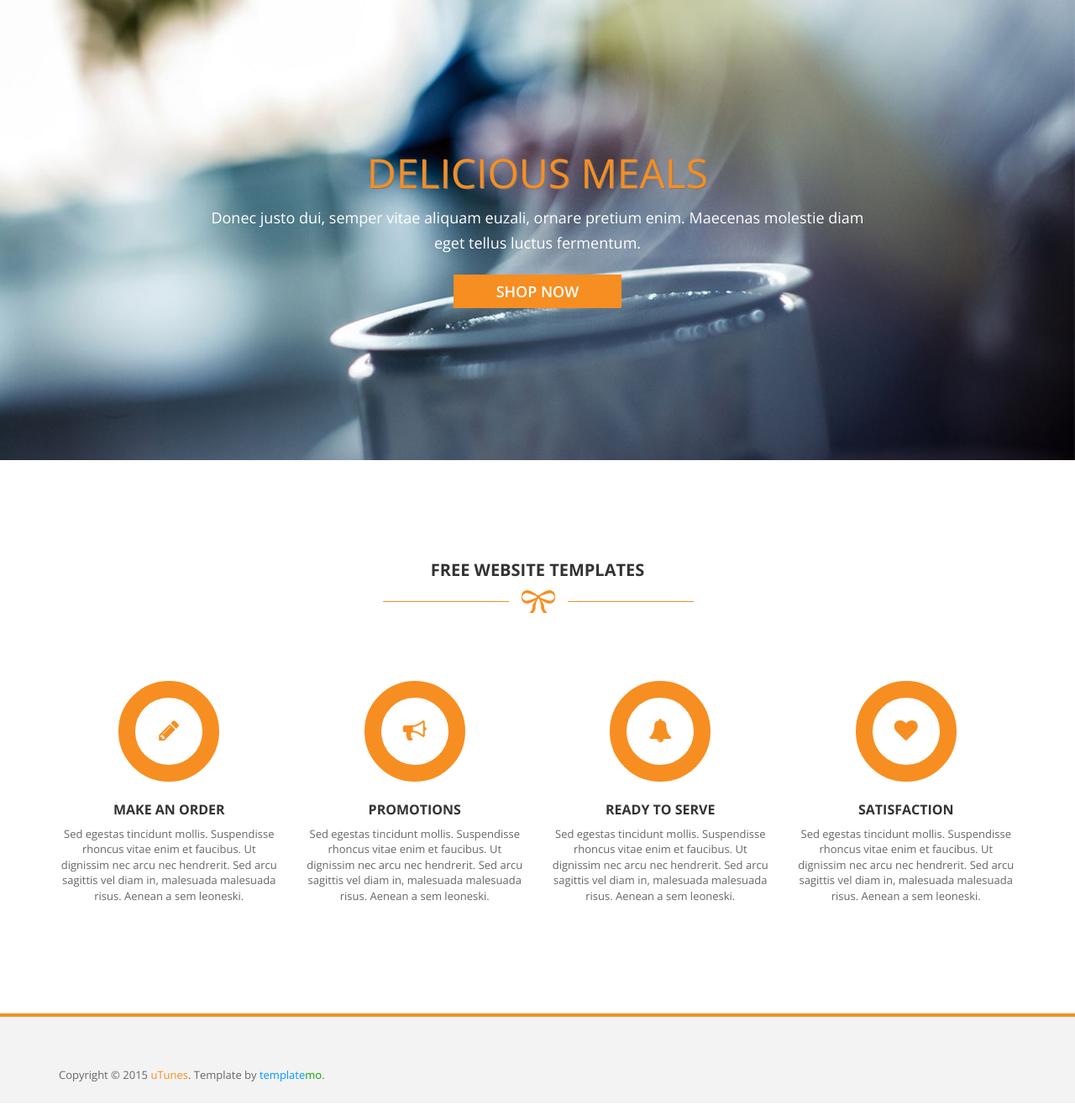
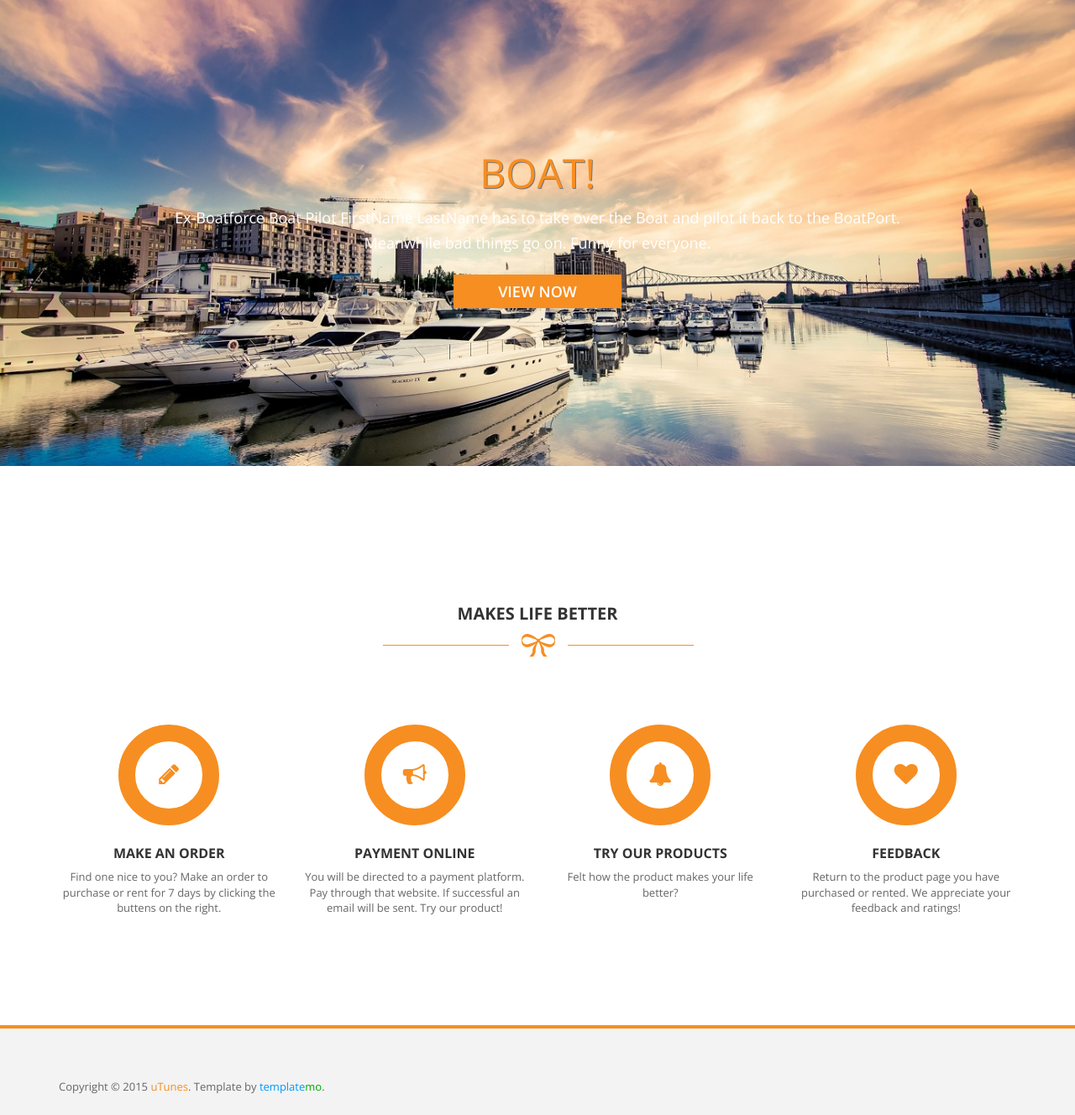
Before and after one commit to Aperture-Scientist4/CS2102-Project, a Django app: page /store/ in a window 1280 px wide. Shown: the part 143-1471 px from the top of the page at 84% size. Before the commit the page ends 1432 px from the top, so only its background shows below. Run offline with Django 3.2, Linux system fonts and the light colour scheme; some libraries are stand-ins or nearby versions.

Commit message:
fix index page

```diff
--- a/store/templates/store/index.html
+++ b/store/templates/store/index.html
@@ -95,28 +95,28 @@ http://www.templatemo.com/preview/templatemo_417_grill
                   <ul class="slides">
                     <li>
                         <div class="slider-caption">
-                            <h1>Delicious Meals</h1>
-                            <p>Donec justo dui, semper vitae aliquam euzali, ornare pretium enim. Maecenas molestie diam
-                            <br><br>eget tellus luctus fermentum.</p>
-                            <a href="single-post.html">Shop Now</a>
+                            <h1>Boat!</h1>
+                            <p>Ex-Boatforce Boat Pilot FirstName LastName has to take over the Boat and pilot it back to the BoatPort.
+                            <br><br>Meanwhile bad things go on. Funny for everyone.</p>
+                            <a href="/store/product/32432/">View Now</a>
                         </div>
                       <img src="{% static 'store/images/slide1.jpg' %}" alt="" />
                     </li>
                     <li>
                         <div class="slider-caption">
-                            <h1>Ice-cream Menus</h1>
-                            <p>Nulla id iaculis ligula. Vivamus mattis quam eget urna tincidunt consequat. Nullam
-                            <br><br>consectetur tempor neque vitae iaculis. Aliquam erat volutpat.</p>
-                            <a href="single-post.html">More Details</a>
+                            <h1>MARIA</h1>
+                            <p>The Spanish Maid Maria is transported to the Fungus Empire,
+                            <br><br>where the Evil Rabbit Lord Sowber has kidnapped Emperor Pomelo.</p>
+                            <a href="/store/product/11111/">Play Now</a>
                         </div>
                       <img src="{% static 'store/images/slide2.jpg' %}" alt="" />
                     </li>
                     <li>
                         <div class="slider-caption">
-                            <h1>Healthy Drinks</h1>
-                            <p>Maecenas fermentum est ut elementum vulputate. Ut vel consequat urna. Ut aliquet
-                            <br><br>ornare massa, quis dapibus quam condimentum id.</p>
-                            <a href="single-post.html">Get Ready</a>
+                            <h1>ASCEW-ELL</h1>
+                            <p>Ever wished there was a better coordinate tuples of data than doing it by hand? Wish you had
+                            <br><br>a system that could automatically check for integrity constraints?</p>
+                            <a href="/store/product/78214/">Get Ready</a>
                         </div>
                       <img src="{% static 'store/images/slide3.jpg' %}" alt="" />
                     </li>
@@ -130,7 +130,7 @@ http://www.templatemo.com/preview/templatemo_417_grill
                     <div class="row">
                         <div class="col-md-12">
                             <div class="heading-section">
-                                <h2>Free Website Templates</h2>
+                                <h2>MAKES LIFE BETTER</h2>
                                 <img src="{% static 'store/images/under-heading.png' %}" alt="" >
                             </div>
                         </div>
@@ -142,7 +142,7 @@ http://www.templatemo.com/preview/templatemo_417_grill
                                     <i class="fa fa-pencil"></i>
                                 </div>
                                 <h4>Make an order</h4>
-                                <p>Sed egestas tincidunt mollis. Suspendisse rhoncus vitae enim et faucibus. Ut dignissim nec arcu nec hendrerit. Sed arcu  sagittis vel diam in, malesuada malesuada risus. Aenean a sem leoneski.</p>
+                                <p>Find one nice to you? Make an order to purchase or rent for 7 days by clicking the buttens on the right.</p>
                             </div>
                         </div>
                         <div class="col-md-3 col-sm-6">
@@ -150,8 +150,8 @@ http://www.templatemo.com/preview/templatemo_417_grill
                                 <div class="icon">
                                     <i class="fa fa-bullhorn"></i>
                                 </div>
-                                <h4>Promotions</h4>
-                                <p>Sed egestas tincidunt mollis. Suspendisse rhoncus vitae enim et faucibus. Ut dignissim nec arcu nec hendrerit. Sed arcu  sagittis vel diam in, malesuada malesuada risus. Aenean a sem leoneski.</p>
+                                <h4>Payment online</h4>
+                                <p>You will be directed to a payment platform. Pay through that website. If successful an email will be sent. Try our product! </p>
                             </div>
                         </div>
                         <div class="col-md-3 col-sm-6">
@@ -159,8 +159,8 @@ http://www.templatemo.com/preview/templatemo_417_grill
                                 <div class="icon">
                                     <i class="fa fa-bell"></i>
                                 </div>
-                                <h4>Ready to Serve</h4>
-                                <p>Sed egestas tincidunt mollis. Suspendisse rhoncus vitae enim et faucibus. Ut dignissim nec arcu nec hendrerit. Sed arcu  sagittis vel diam in, malesuada malesuada risus. Aenean a sem leoneski.</p>
+                                <h4>Try our products</h4>
+                                <p>Felt how the product makes your life better?</p>
                             </div>
                         </div>
                         <div class="col-md-3 col-sm-6">
@@ -168,8 +168,8 @@ http://www.templatemo.com/preview/templatemo_417_grill
                                 <div class="icon">
                                     <i class="fa fa-heart"></i>
                                 </div>
-                                <h4>Satisfaction</h4>
-                                <p>Sed egestas tincidunt mollis. Suspendisse rhoncus vitae enim et faucibus. Ut dignissim nec arcu nec hendrerit. Sed arcu  sagittis vel diam in, malesuada malesuada risus. Aenean a sem leoneski.</p>
+                                <h4>feedback</h4>
+                                <p>Return to the product page you have purchased or rented. We appreciate your feedback and ratings!</p>
                             </div>
                         </div>
                     </div>
```
Also changed, not shown: store/static/store/images/slide1.jpg, store/static/store/images/slide1_old.jpg (added), store/static/store/images/slide2.jpg, store/static/store/images/slide2_old.jpg (added), store/static/store/images/slide3.jpg, store/static/store/images/slide3_old.jpg (added).
